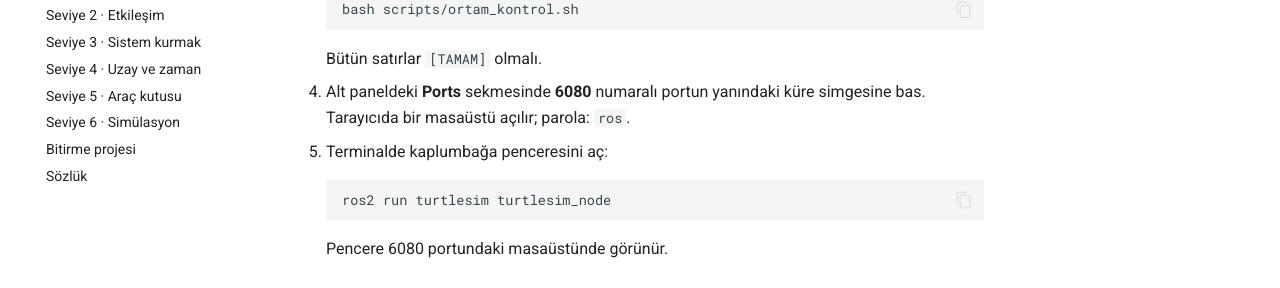
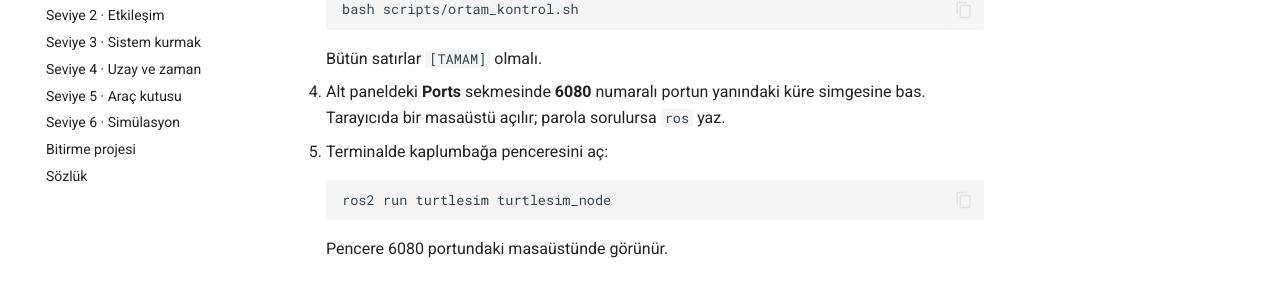
Before and after one commit to M-Hayri/ros2-egitim, an MkDocs documentation site: the page built from docs/baslarken.md, in a window 1280 px wide and 900 px high, scrolled down 775 px. Shown: the part 201-489 px from the top of the window. Built offline with MkDocs 1.6.1 and Material for MkDocs 9.7.7, drawn with Linux system fonts in a browser that asks for light colours; comment, search, counter and statistics services are not loaded.

Commit message:
Belgeler: noVNC parolası yalnızca sorulursa gerekiyor
Co-Authored-By: Claude Opus 5.5 <noreply@anthropic.com>
Claude-Session: https://claude.ai/code/session_0159V2c5RSzgqW5ekftsw4Ba

````diff
--- a/docs/baslarken.md
+++ b/docs/baslarken.md
@@ -28,7 +28,7 @@ Bu eğitimde ROS bilgisayarına kurulmaz. GitHub Codespaces, tarayıcıda içind
 
     Bütün satırlar `[TAMAM]` olmalı.
 
-4. Alt paneldeki **Ports** sekmesinde **6080** numaralı portun yanındaki küre simgesine bas. Tarayıcıda bir masaüstü açılır; parola: `ros`.
+4. Alt paneldeki **Ports** sekmesinde **6080** numaralı portun yanındaki küre simgesine bas. Tarayıcıda bir masaüstü açılır; parola sorulursa `ros` yaz.
 5. Terminalde kaplumbağa penceresini aç:
 
     ```bash
````
Also changed, not shown: README.md (+1 -1 lines), 1 other file.
